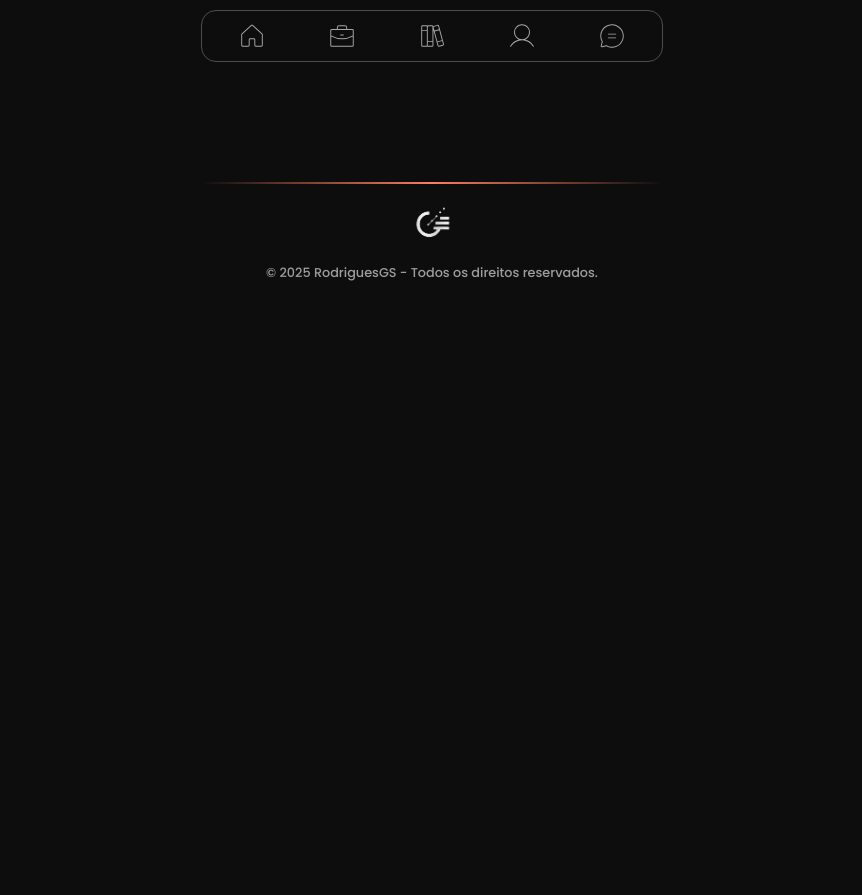
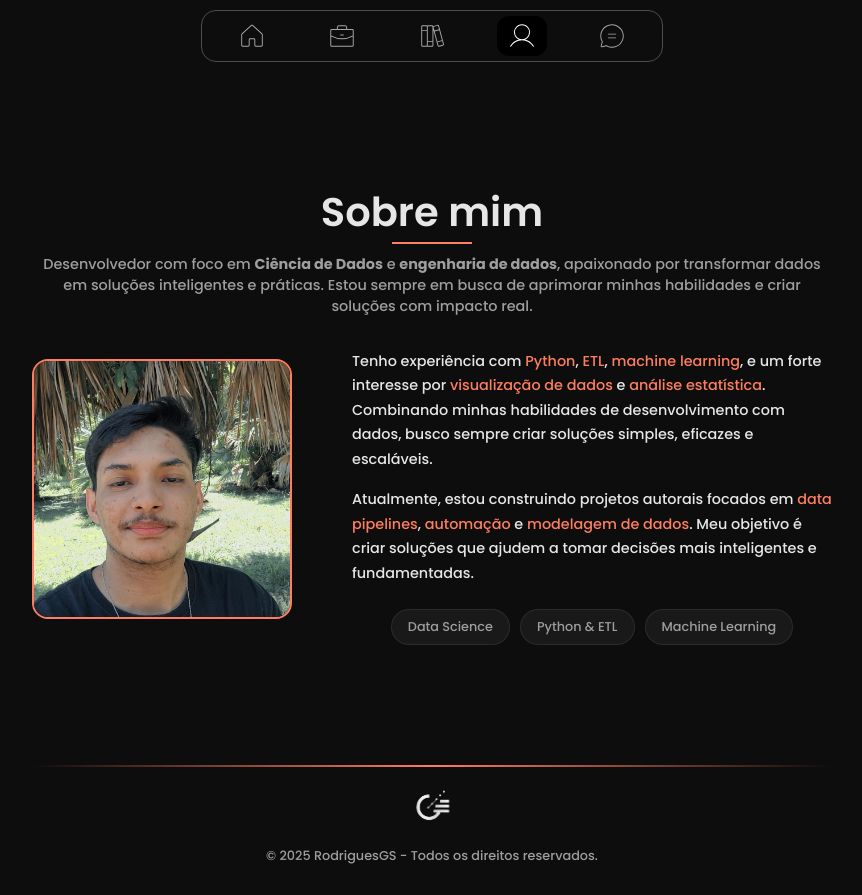
Before and after one commit to RodriguesGS/Portifolio, an Angular app: page /about in a window 1280 px wide. Before the commit this address led to /. Shown: the whole page, without its empty margins (208-1070 px from the left). Before the commit the page ends 800 px from the top, so only its background shows below. Built offline with nearby package versions, Linux system fonts and the light colour scheme.

Commit message:
feat: add seção de sobre mim

```diff
--- a/src/app/app.routes.ts
+++ b/src/app/app.routes.ts
@@ -23,5 +23,13 @@ export const routes: Routes = [
                 (m) => m.Writing
             ),
         title: 'RodriguesGS • Artigos'
+    },
+    {
+        path: 'about',
+        loadComponent: () =>
+            import('./features/about/about').then(
+                (m) => m.About
+            ),
+        title: 'RodriguesGS • Sobre Mim'
     }
 ];
--- a/src/app/features/about/about.html
+++ b/src/app/features/about/about.html
@@ -1 +1,20 @@
-<p>about works!</p>
+<h2>Sobre mim</h2>
+<span>Desenvolvedor com foco em <strong>Ciência de Dados</strong> e <strong>engenharia de dados</strong>, apaixonado por transformar dados em soluções inteligentes e práticas. Estou sempre em busca de aprimorar minhas habilidades e criar soluções com impacto real.</span>
+
+<section>
+    <div class="img-wrapper">
+        <img src="/assets/img/imgPerfil.jpeg" alt="Imagem de perfil">
+    </div>
+
+    <div class="content">
+        <p> Tenho experiência com <strong>Python</strong>, <strong>ETL</strong>, <strong>machine learning</strong>, e um forte interesse por <strong>visualização de dados</strong> e <strong>análise estatística</strong>. Combinando minhas habilidades de desenvolvimento com dados, busco sempre criar soluções simples, eficazes e escaláveis.</p>
+
+        <p>Atualmente, estou construindo projetos autorais focados em <strong>data pipelines</strong>, <strong>automação</strong> e <strong>modelagem de dados</strong>. Meu objetivo é criar soluções que ajudem a tomar decisões mais inteligentes e fundamentadas.</p>
+
+        <div class="highlights">
+            <span>Data Science</span>
+            <span>Python & ETL</span>
+            <span>Machine Learning</span>
+        </div>
+    </div>
+</section>
--- a/src/app/features/about/about.scss
+++ b/src/app/features/about/about.scss
@@ -0,0 +1,94 @@
+@use '../../styles/variables' as *;
+
+:host {
+    display: flex;
+    flex-direction: column;
+    max-width: 800px;
+    padding-top: 120px;
+
+    h2 {
+        font-size: 2.5rem;
+        font-weight: 600;
+
+        &::after {
+            content: '';
+            height: 2px;
+            width: 10%;
+            margin: 0 auto;
+            display: block;
+            background-color: $primary-color;
+        }
+    }
+
+    span {
+        color: $secondary-text;
+        font-size: .9rem;
+        padding-top: 10px;
+    }
+
+    section {
+        display: flex;
+        align-items: center;
+        gap: 60px;
+        padding-top: 16px;
+
+        .img-wrapper {
+            display: flex;
+            justify-content: center;
+
+            img {
+                width: 260px;
+                height: 260px;
+                object-fit: cover;
+                border-radius: 16px;
+                border: 2px solid $primary-color;
+                transition: .3s;
+
+                &:hover {
+                    transform: translateY(-4px);
+                }
+            }
+        }
+
+        .content {
+            flex: 2;
+            text-align: left;
+
+            p {
+                margin-top: 16px;
+                line-height: 1.7;
+                font-size: .9rem;
+
+                strong {
+                    color: $primary-color;
+                    font-weight: 500;
+                }
+            }
+
+            .highlights {
+                margin-top: 24px;
+                display: flex;
+                justify-content: center;
+                gap: 10px;
+                flex-wrap: wrap;
+                user-select: none;
+
+                span {
+                    padding: 8px 16px;
+                    border-radius: 30px;
+                    background: rgba(255, 255, 255, 0.05);
+                    border: 1px solid rgba(255, 255, 255, 0.08);
+                    font-size: .8rem;
+                    transition: .2s;
+
+                    &:hover {
+                        background: rgba($primary-color, 0.12);
+                        border-color: rgba($primary-color, 0.7);
+                        transform: translateY(-2px);
+                        color: $white;
+                    }
+                }
+            }
+        }
+    }
+}
--- a/src/app/features/writing/writing.scss
+++ b/src/app/features/writing/writing.scss
@@ -93,12 +93,12 @@
                     padding: 6px 12px;
                     border-radius: 20px;
                     background: rgba(255, 255, 255, 0.2);
-                    font-size: 0.8rem;
-                    transition: background 0.3s ease, color 0.3s ease;
+                    font-size: .8rem;
+                    transition:  .3s;
 
                     &:hover {
                         background: $primary-color;
-                        color: #fff;
+                        color: $white;
                     }
                 }
             }
```
Also changed, not shown: src/assets/img/imgPerfil.jpeg (added).
